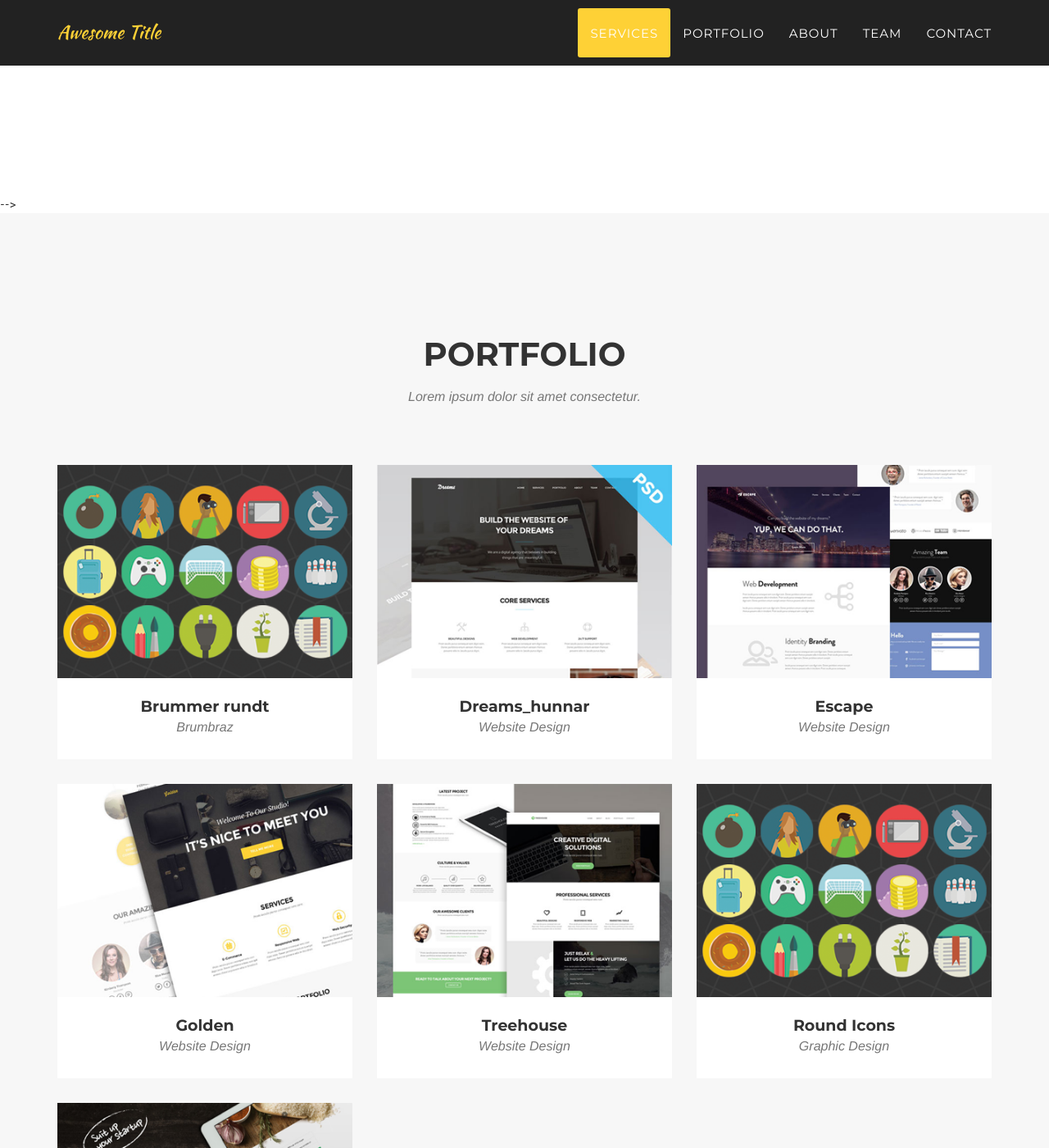
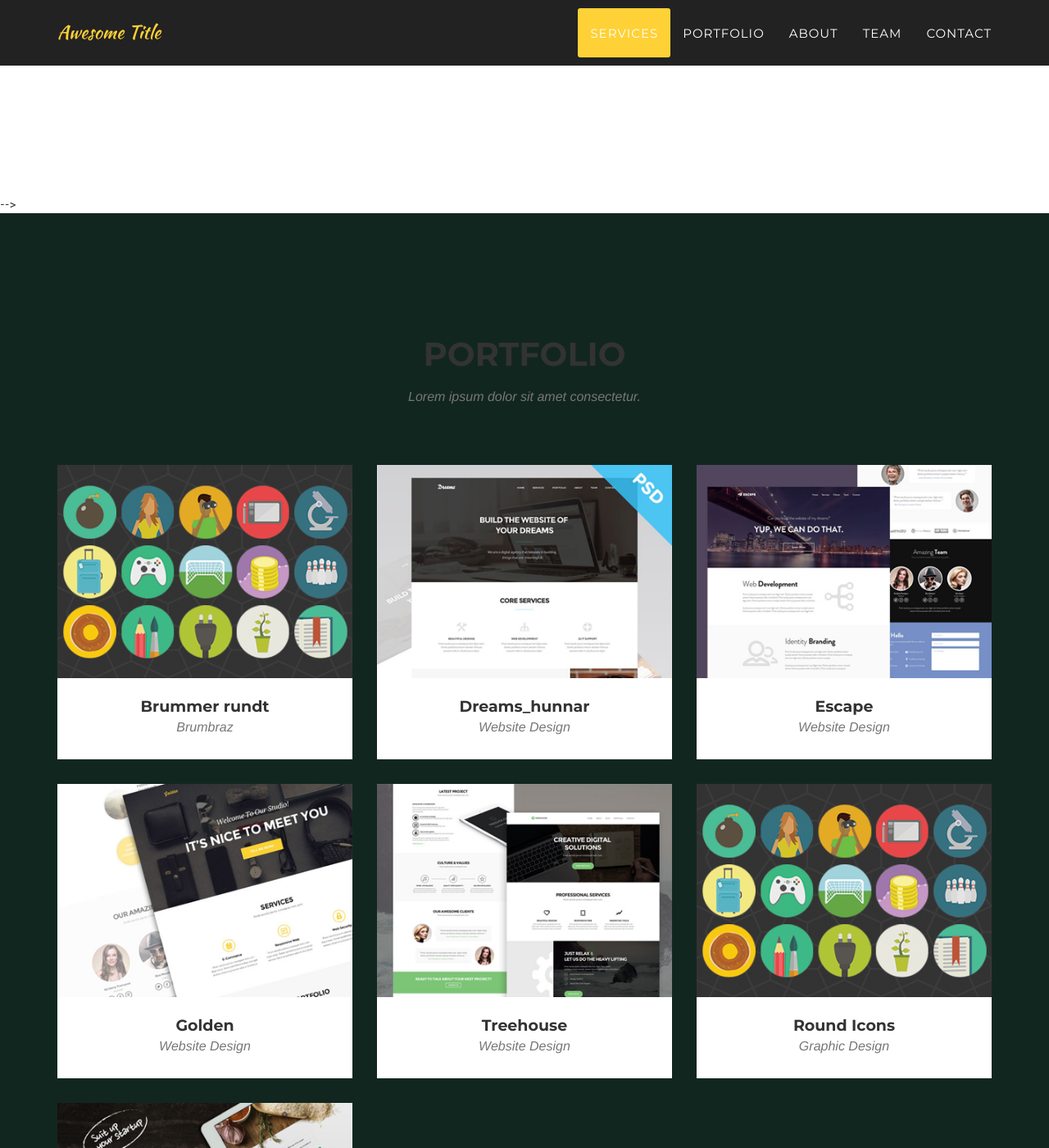
Before and after one commit to Seb199510/hunnar, a Jekyll site: the page built from index.html, in a window 1280 px wide and 1400 px high, scrolled down 1307 px. Shown: the whole window at 82% size. Built offline with Jekyll 4.4.1, drawn with Linux system fonts in a browser that asks for light colours; some web fonts are replaced.

Commit message:
charcoal color

```diff
--- a/_includes/css/agency.css
+++ b/_includes/css/agency.css
@@ -62,11 +62,11 @@ h6 {
 }
 
 .bg-light-gray {
-    background-color: #f7f7f7;
+    background-color: #122620;
 }
 
 .bg-darkest-gray {
-    background-color: #222;
+    background-color: #d6ad60;
 }
 
 .btn-primary {
```
